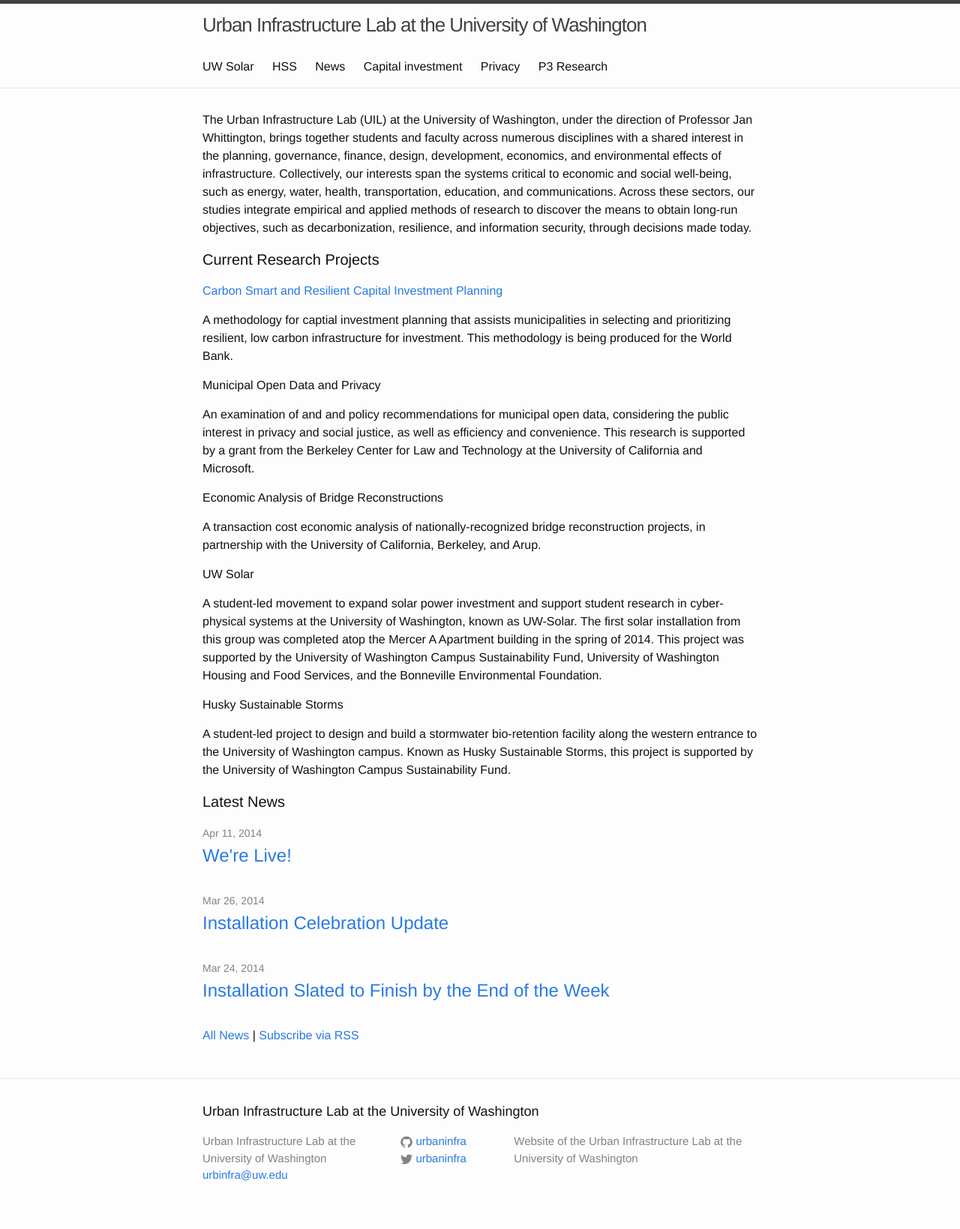
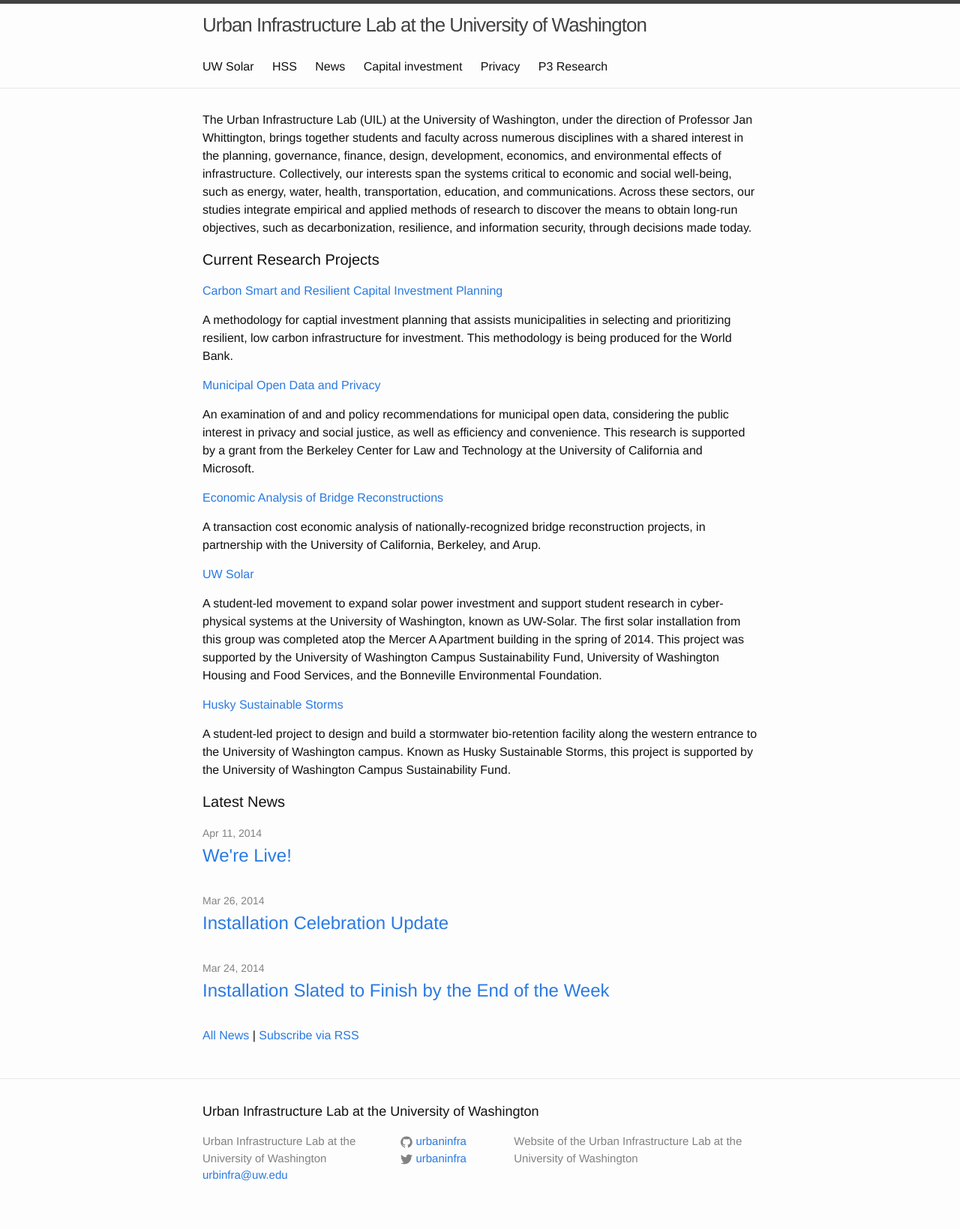
Before and after one commit to urbaninfra/urbaninfra.github.io, a Jekyll site: the page built from index.html, in a window 1280 px wide. Shown: the whole page at 75% size. Built offline with Jekyll 4.4.1, drawn with Linux system fonts in a browser that asks for light colours.

Commit message:
add remainder of front page links

```diff
--- a/index.html
+++ b/index.html
@@ -27,7 +27,7 @@ layout: default
    infrastructure for investment. This methodology is being produced
    for the World Bank.</p>
 
-   <h2 class="page-subheading">Municipal Open Data and Privacy</h2>
+   <h2 class="page-subheading"><a href="privacy">Municipal Open Data and Privacy</a></h2>
 
    <p>An examination of and and policy recommendations for municipal open
    data, considering the public interest in privacy and social
@@ -35,12 +35,12 @@ layout: default
    supported by a grant from the Berkeley Center for Law and
    Technology at the University of California and Microsoft.</p>
 
-   <h2 class="page-subheading">Economic Analysis of Bridge Reconstructions</h2>
+   <h2 class="page-subheading"><a href="p3">Economic Analysis of Bridge Reconstructions</a></h2>
    <p>A transaction cost economic analysis of nationally-recognized
    bridge reconstruction projects, in partnership with the University
    of California, Berkeley, and Arup.</p>
 
-   <h2 class="page-subheading">UW Solar</h2>
+   <h2 class="page-subheading"><a href="uwsolar">UW Solar</a></h2>
    <p>A student-led movement to expand solar power investment and support
    student research in cyber-physical systems at the University of
    Washington, known as UW-Solar. The first solar installation from
@@ -51,7 +51,7 @@ layout: default
    Foundation.</p>
 
 
-   <h2 class="page-subheading">Husky Sustainable Storms</h2>
+   <h2 class="page-subheading"><a href="hss">Husky Sustainable Storms</a></h2>
    <p>A student-led project to design and build a stormwater
    bio-retention facility along the western entrance to the University
    of Washington campus. Known as Husky Sustainable Storms, this
```
